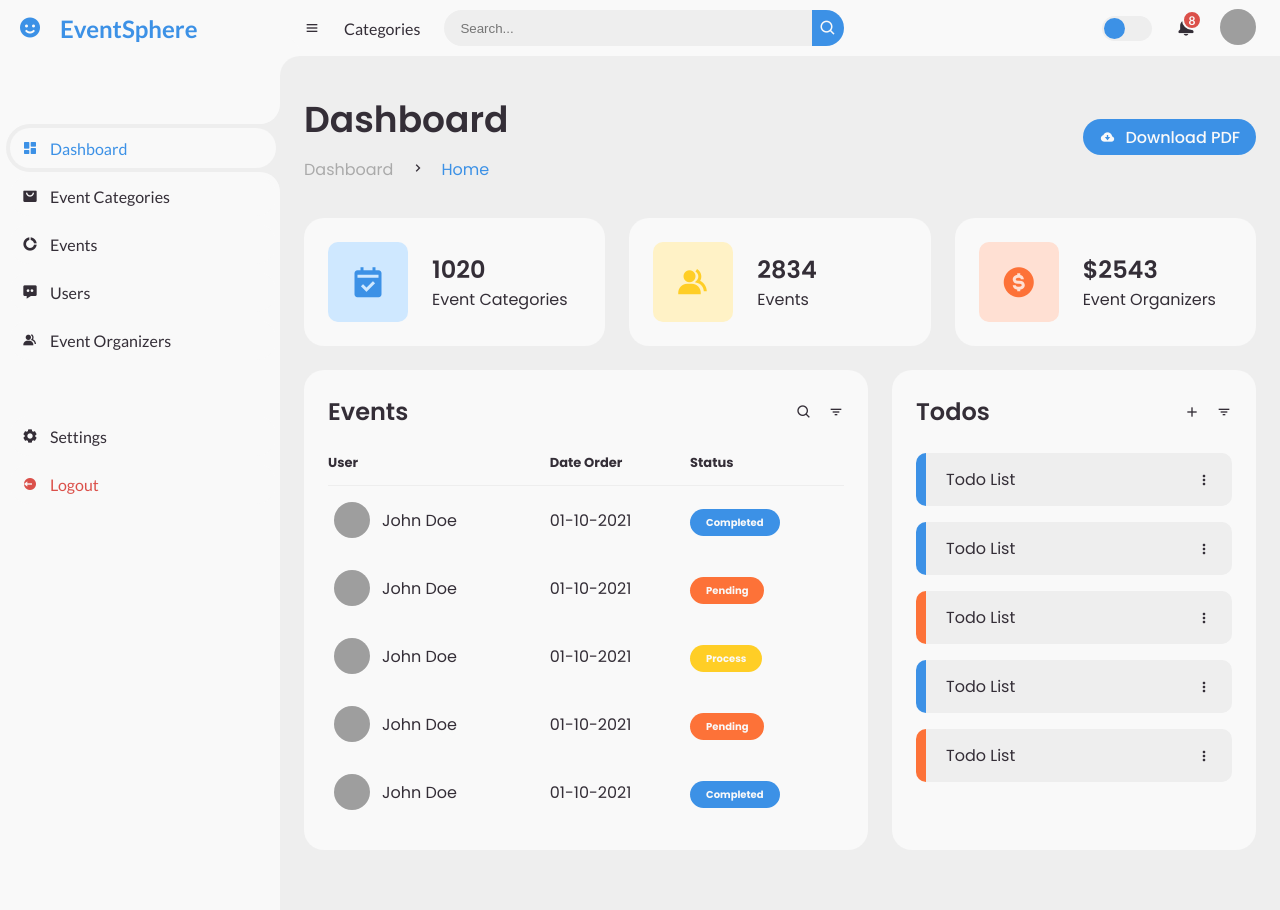
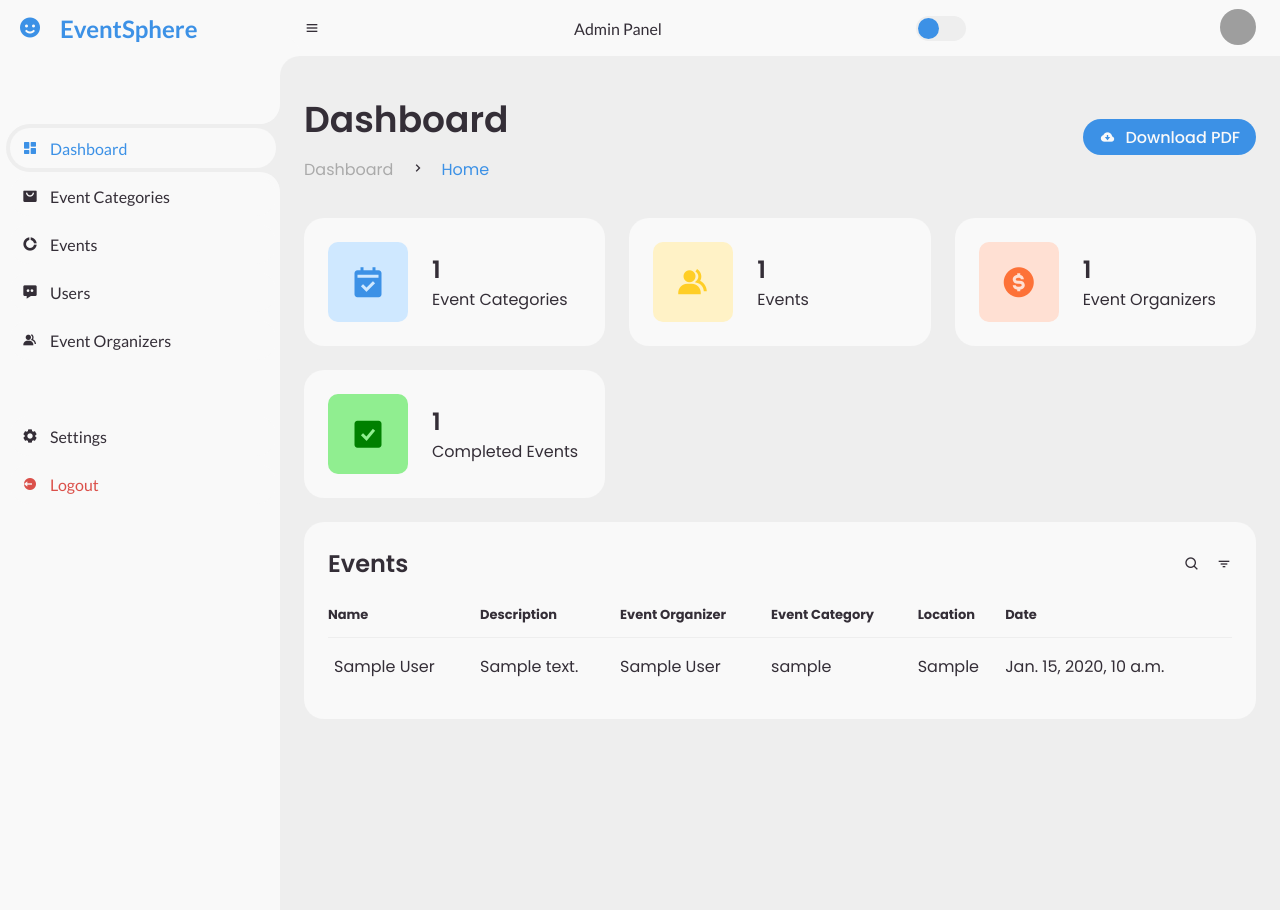
Before and after one commit to subhiksha132002/EventSphere, a Django app: page /admin_panel/hello/ in a window 1280 px wide. Run offline with Django 5.2, Linux system fonts and the light colour scheme; tables that the repository leaves empty hold one stand-in row (values such as "Sample post"); grey boxes are pictures that could not be loaded.

Commit message:
Admin Dashboard Connected to Database

```diff
--- a/admin_panel/static/css/dashboard.css
+++ b/admin_panel/static/css/dashboard.css
@@ -29,6 +29,8 @@ li {
   --light-yellow: #fff2c6;
   --orange: #fd7238;
   --light-orange: #ffe0d3;
+  --green: #008000;
+  --light-green: #90ee90;
 }
 
 html {
@@ -175,6 +177,7 @@ body {
   display: flex;
   align-items: center;
   grid-gap: 24px;
+  justify-content: space-between;
   font-family: var(--lato);
   position: sticky;
   top: 0;
@@ -205,61 +208,7 @@ body {
 #content nav .nav-link:hover {
   color: var(--blue);
 }
-#content nav form {
-  max-width: 400px;
-  width: 100%;
-  margin-right: auto;
-}
-#content nav form .form-input {
-  display: flex;
-  align-items: center;
-  height: 36px;
-}
-#content nav form .form-input input {
-  flex-grow: 1;
-  padding: 0 16px;
-  height: 100%;
-  border: none;
-  background: var(--grey);
-  border-radius: 36px 0 0 36px;
-  outline: none;
-  width: 100%;
-  color: var(--dark);
-}
-#content nav form .form-input button {
-  width: 36px;
-  height: 100%;
-  display: flex;
-  justify-content: center;
-  align-items: center;
-  background: var(--blue);
-  color: var(--light);
-  font-size: 18px;
-  border: none;
-  outline: none;
-  border-radius: 0 36px 36px 0;
-  cursor: pointer;
-}
-#content nav .notification {
-  font-size: 20px;
-  position: relative;
-}
-#content nav .notification .num {
-  position: absolute;
-  top: -6px;
-  right: -6px;
-  width: 20px;
-  height: 20px;
-  border-radius: 50%;
-  border: 2px solid var(--light);
-  background: var(--red);
-  color: var(--light);
-  font-weight: 700;
-  font-size: 12px;
-  display: flex;
-  justify-content: center;
-  align-items: center;
-}
+
 #content nav .profile img {
   width: 36px;
   height: 36px;
@@ -267,7 +216,8 @@ body {
   border-radius: 50%;
 }
 #content nav .switch-mode {
-  display: block;
+  display: flex;
+  align-items: center;
   min-width: 50px;
   height: 25px;
   border-radius: 25px;
@@ -376,6 +326,10 @@ body {
   background: var(--light-orange);
   color: var(--orange);
 }
+#content main .box-info li:nth-child(4) .bx {
+  background: var(--light-green);
+  color: var(--green);
+}
 #content main .box-info li .text h3 {
   font-size: 24px;
   font-weight: 600;
@@ -414,84 +368,55 @@ body {
   cursor: pointer;
 }
 
-#content main .table-data .order {
+#content main .table-data .events {
   flex-grow: 1;
   flex-basis: 500px;
 }
-#content main .table-data .order table {
+#content main .table-data .events table {
   width: 100%;
   border-collapse: collapse;
 }
-#content main .table-data .order table th {
+#content main .table-data .events table th {
   padding-bottom: 12px;
   font-size: 13px;
   text-align: left;
   border-bottom: 1px solid var(--grey);
 }
-#content main .table-data .order table td {
+#content main .table-data .events table td {
   padding: 16px 0;
 }
-#content main .table-data .order table tr td:first-child {
+#content main .table-data .events table tr td:first-child {
   display: flex;
   align-items: center;
   grid-gap: 12px;
   padding-left: 6px;
 }
-#content main .table-data .order table td img {
+#content main .table-data .events table td img {
   width: 36px;
   height: 36px;
   border-radius: 50%;
   object-fit: cover;
 }
-#content main .table-data .order table tbody tr:hover {
+#content main .table-data .events table tbody tr:hover {
   background: var(--grey);
 }
-#content main .table-data .order table tr td .status {
+#content main .table-data .events table tr td .status {
   font-size: 10px;
   padding: 6px 16px;
   color: var(--light);
   border-radius: 20px;
   font-weight: 700;
 }
-#content main .table-data .order table tr td .status.completed {
+#content main .table-data .events table tr td .status.completed {
   background: var(--blue);
 }
-#content main .table-data .order table tr td .status.process {
+#content main .table-data .events table tr td .status.process {
   background: var(--yellow);
 }
-#content main .table-data .order table tr td .status.pending {
+#content main .table-data .events table tr td .status.pending {
   background: var(--orange);
 }
 
-#content main .table-data .todo {
-  flex-grow: 1;
-  flex-basis: 300px;
-}
-#content main .table-data .todo .todo-list {
-  width: 100%;
-}
-#content main .table-data .todo .todo-list li {
-  width: 100%;
-  margin-bottom: 16px;
-  background: var(--grey);
-  border-radius: 10px;
-  padding: 14px 20px;
-  display: flex;
-  justify-content: space-between;
-  align-items: center;
-}
-#content main .table-data .todo .todo-list li .bx {
-  cursor: pointer;
-}
-#content main .table-data .todo .todo-list li.completed {
-  border-left: 10px solid var(--blue);
-}
-#content main .table-data .todo .todo-list li.not-completed {
-  border-left: 10px solid var(--orange);
-}
-#content main .table-data .todo .todo-list li:last-child {
-  margin-bottom: 0;
-}
 /* MAIN */
 /* CONTENT */
 
@@ -547,10 +472,7 @@ body {
   #content main .table-data .head {
     min-width: 420px;
   }
-  #content main .table-data .order table {
-    min-width: 420px;
-  }
-  #content main .table-data .todo .todo-list {
+  #content main .table-data .events table {
     min-width: 420px;
   }
 }
--- a/admin_panel/templates/index.html
+++ b/admin_panel/templates/index.html
@@ -3,6 +3,7 @@
   <head>
     <meta charset="UTF-8" />
     <meta name="viewport" content="width=device-width, initial-scale=1.0" />
+    <title>EventSphere</title>
 
     <!-- Boxicons -->
     <link
@@ -12,8 +13,6 @@
     <!-- My CSS -->
     {% load static %}
     <link rel="stylesheet" href="{% static 'css/dashboard.css' %}" />
-
-    <title>EventSphere</title>
   </head>
   <body>
     <!-- SIDEBAR -->
@@ -76,21 +75,9 @@
       <!-- NAVBAR -->
       <nav>
         <i class="bx bx-menu"></i>
-        <a href="#" class="nav-link">Categories</a>
-        <form action="#">
-          <div class="form-input">
-            <input type="search" placeholder="Search..." />
-            <button type="submit" class="search-btn">
-              <i class="bx bx-search"></i>
-            </button>
-          </div>
-        </form>
+        <a href="#" class="nav-link">Admin Panel</a>
         <input type="checkbox" id="switch-mode" hidden />
         <label for="switch-mode" class="switch-mode"></label>
-        <a href="#" class="notification">
-          <i class="bx bxs-bell"></i>
-          <span class="num">8</span>
-        </a>
         <a href="#" class="profile">
           <img src="img/people.png" />
         </a>
@@ -122,28 +109,35 @@
           <li>
             <i class="bx bxs-calendar-check"></i>
             <span class="text">
-              <h3>1020</h3>
+              <h3>{{ total_categories }}</h3>
               <p>Event Categories</p>
             </span>
           </li>
           <li>
             <i class="bx bxs-group"></i>
             <span class="text">
-              <h3>2834</h3>
+              <h3>{{ total_events }}</h3>
               <p>Events</p>
             </span>
           </li>
           <li>
             <i class="bx bxs-dollar-circle"></i>
             <span class="text">
-              <h3>$2543</h3>
+              <h3>{{ total_organizers }}</h3>
               <p>Event Organizers</p>
+            </span>
+          </li>
+          <li>
+            <i class="bx bxs-check-square"></i>
+            <span class="text">
+              <h3>{{ total_completed_events }}</h3>
+              <p>Completed Events</p>
             </span>
           </li>
         </ul>
 
         <div class="table-data">
-          <div class="order">
+          <div class="events">
             <div class="head">
               <h3>Events</h3>
               <i class="bx bx-search"></i>
@@ -152,83 +146,27 @@
             <table>
               <thead>
                 <tr>
-                  <th>User</th>
-                  <th>Date Order</th>
-                  <th>Status</th>
+                  <th>Name</th>
+                  <th>Description</th>
+                  <th>Event Organizer</th>
+                  <th>Event Category</th>
+                  <th>Location</th>
+                  <th>Date</th>
                 </tr>
               </thead>
               <tbody>
+                {% for event in latest_events %}
                 <tr>
-                  <td>
-                    <img src="img/people.png" />
-                    <p>John Doe</p>
-                  </td>
-                  <td>01-10-2021</td>
-                  <td><span class="status completed">Completed</span></td>
+                  <td>{{ event.name }}</td>
+                  <td>{{ event.description }}</td>
+                  <td>{{ event.event_category }}</td>
+                  <td>{{ event.organizer }}</td>
+                  <td>{{ event.location }}</td>
+                  <td>{{ event.date_time }}</td>
                 </tr>
-                <tr>
-                  <td>
-                    <img src="img/people.png" />
-                    <p>John Doe</p>
-                  </td>
-                  <td>01-10-2021</td>
-                  <td><span class="status pending">Pending</span></td>
-                </tr>
-                <tr>
-                  <td>
-                    <img src="img/people.png" />
-                    <p>John Doe</p>
-                  </td>
-                  <td>01-10-2021</td>
-                  <td><span class="status process">Process</span></td>
-                </tr>
-                <tr>
-                  <td>
-                    <img src="img/people.png" />
-                    <p>John Doe</p>
-                  </td>
-                  <td>01-10-2021</td>
-                  <td><span class="status pending">Pending</span></td>
-                </tr>
-                <tr>
-                  <td>
-                    <img src="img/people.png" />
-                    <p>John Doe</p>
-                  </td>
-                  <td>01-10-2021</td>
-                  <td><span class="status completed">Completed</span></td>
-                </tr>
+                {% endfor %}
               </tbody>
             </table>
-          </div>
-          <div class="todo">
-            <div class="head">
-              <h3>Todos</h3>
-              <i class="bx bx-plus"></i>
-              <i class="bx bx-filter"></i>
-            </div>
-            <ul class="todo-list">
-              <li class="completed">
-                <p>Todo List</p>
-                <i class="bx bx-dots-vertical-rounded"></i>
-              </li>
-              <li class="completed">
-                <p>Todo List</p>
-                <i class="bx bx-dots-vertical-rounded"></i>
-              </li>
-              <li class="not-completed">
-                <p>Todo List</p>
-                <i class="bx bx-dots-vertical-rounded"></i>
-              </li>
-              <li class="completed">
-                <p>Todo List</p>
-                <i class="bx bx-dots-vertical-rounded"></i>
-              </li>
-              <li class="not-completed">
-                <p>Todo List</p>
-                <i class="bx bx-dots-vertical-rounded"></i>
-              </li>
-            </ul>
           </div>
         </div>
       </main>
--- a/admin_panel/urls.py
+++ b/admin_panel/urls.py
@@ -2,5 +2,5 @@ from django.urls import path
 from . import views
 
 urlpatterns = [
-    path('hello/',views.admin_dashboard)
+    path('hello/',views.dashboard)
 ]
--- a/admin_panel/views.py
+++ b/admin_panel/views.py
@@ -1,6 +1,22 @@
 from django.shortcuts import render
-from django.http import HttpResponse
+from .models import Event, EventCategory, EventOrganizer
+from django.utils import timezone
 
 # Create your views here.
-def admin_dashboard(request):
-    return render(request, 'index.html')
+def dashboard(request):
+    # Retrieve data for the dashboard
+    total_events = Event.objects.count()
+    total_categories = EventCategory.objects.count()
+    total_organizers = EventOrganizer.objects.count()
+    total_completed_events = Event.objects.filter(date_time__lt=timezone.now()).count()
+    latest_events = Event.objects.order_by('-date_time')[:5]
+
+    # Pass data to the template
+    context = {
+        'total_events': total_events,
+        'total_categories': total_categories,
+        'total_organizers': total_organizers,
+        'total_completed_events': total_completed_events,
+        'latest_events': latest_events,
+    }
+    return render(request, 'index.html', context)
```
